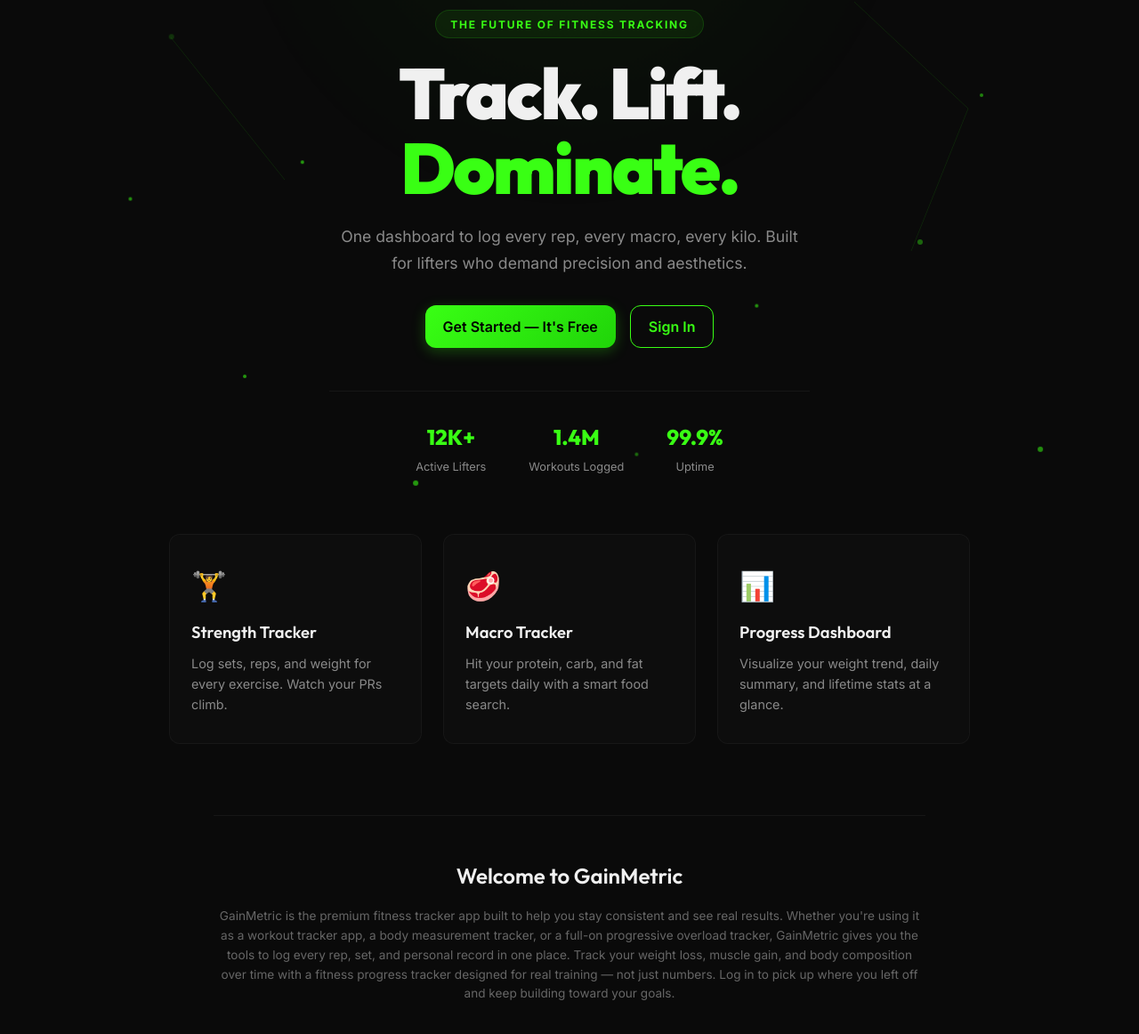
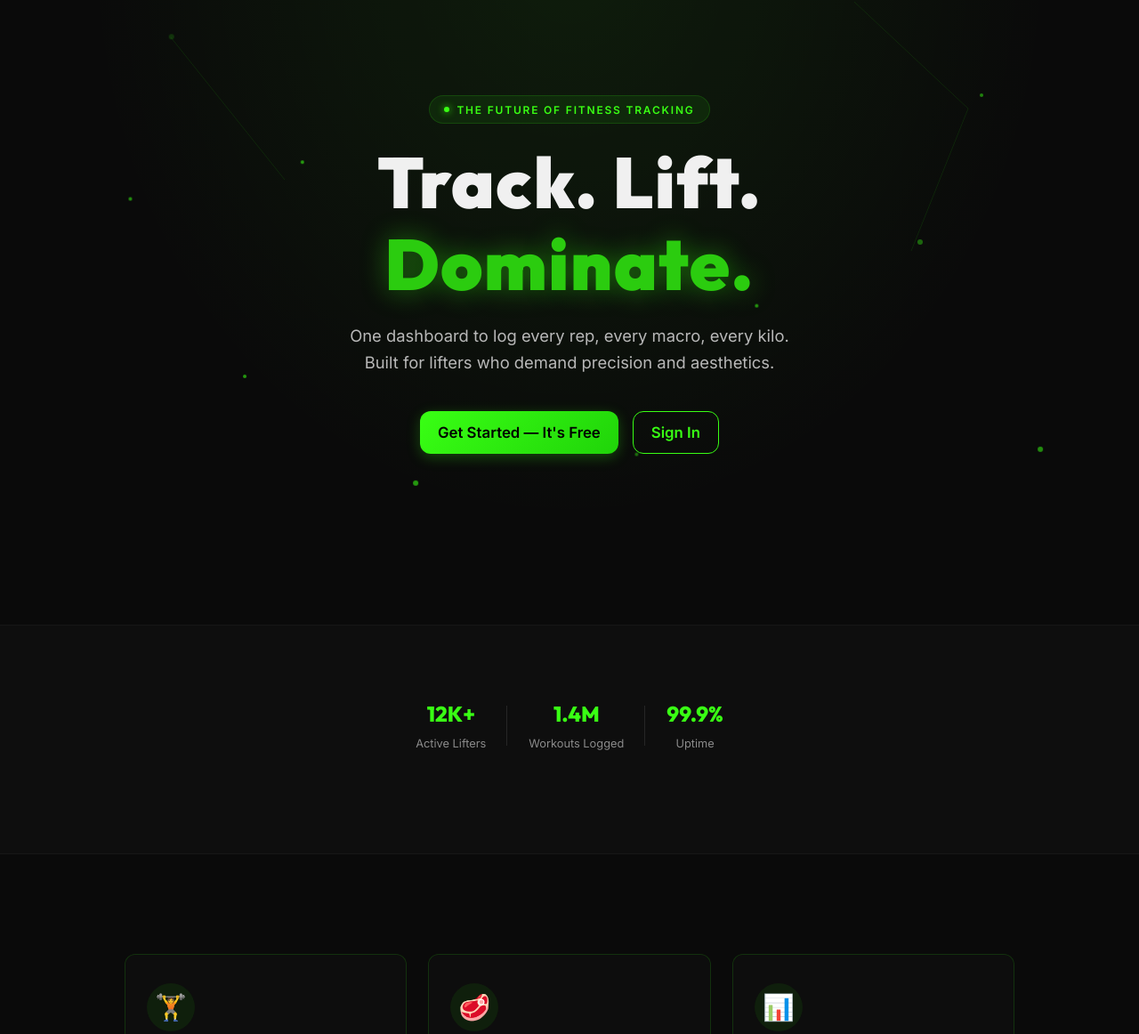
Before and after one commit to enigmagaming2007-hub/GainMetric, a website: page public/index.html in a window 1280 px wide. Shown: the part 118-1280 px from the top of the page at 89% size. Drawn offline with nearby package versions, Linux system fonts and the light colour scheme.

Commit message:
UI: Refined landing page layout, typography hierarchy, feature cards, and hero glow

```diff
--- a/public/index.html
+++ b/public/index.html
@@ -116,41 +116,56 @@
 
     <!-- ——— LANDING PAGE ——— -->
     <section id="page-landing" class="page">
-      <div class="landing">
+      <div class="landing-hero">
         <div class="landing-glow"></div>
-        <div class="landing-content">
-          <p class="landing-tag">THE FUTURE OF FITNESS TRACKING</p>
-          <h1 class="landing-headline">Track. Lift.<br/><span class="accent">Dominate.</span></h1>
-          <p class="landing-sub">One dashboard to log every rep, every macro, every kilo. Built for lifters who demand precision and aesthetics.</p>
+        <div class="container landing-hero-container">
+          <p class="landing-tag"><span class="tag-dot"></span>THE FUTURE OF FITNESS TRACKING</p>
+          <h1 class="landing-headline">Track. Lift.<br/><span class="accent-glow">Dominate.</span></h1>
+          <p class="landing-sub">
+            One dashboard to log every rep, every macro, every kilo.<br/>
+            Built for lifters who demand precision and aesthetics.
+          </p>
           <div class="landing-actions">
             <button id="btn-signup" class="btn btn-primary btn-lg">Get Started — It's Free</button>
             <button id="btn-signin" class="btn btn-outline btn-lg">Sign In</button>
           </div>
-          <div class="landing-stats">
-            <div class="landing-stat"><span class="accent">12K+</span><small>Active Lifters</small></div>
-            <div class="landing-stat"><span class="accent">1.4M</span><small>Workouts Logged</small></div>
-            <div class="landing-stat"><span class="accent">99.9%</span><small>Uptime</small></div>
         </div>
       </div>
+
+      <div class="landing-stats-section">
+        <div class="container">
+          <div class="landing-stats">
+            <div class="landing-stat"><span class="accent count-up" data-target="12" data-suffix="K+">0</span><small>Active Lifters</small></div>
+            <div class="landing-stat"><span class="accent count-up" data-target="1.4" data-suffix="M" data-decimals="1">0</span><small>Workouts Logged</small></div>
+            <div class="landing-stat"><span class="accent count-up" data-target="99.9" data-suffix="%" data-decimals="1">0</span><small>Uptime</small></div>
+          </div>
+        </div>
+      </div>
+
+      <div class="landing-features-section">
+        <div class="container">
           <div class="landing-features">
             <div class="feature-card">
-            <div class="feature-icon">🏋️</div>
+              <div class="feature-icon-wrapper"><span class="feature-icon">🏋️</span></div>
               <h3>Strength Tracker</h3>
               <p>Log sets, reps, and weight for every exercise. Watch your PRs climb.</p>
             </div>
             <div class="feature-card">
-            <div class="feature-icon">🥩</div>
+              <div class="feature-icon-wrapper"><span class="feature-icon">🥩</span></div>
               <h3>Macro Tracker</h3>
               <p>Hit your protein, carb, and fat targets daily with a smart food search.</p>
             </div>
             <div class="feature-card">
-            <div class="feature-icon">📊</div>
+              <div class="feature-icon-wrapper"><span class="feature-icon">📊</span></div>
               <h3>Progress Dashboard</h3>
               <p>Visualize your weight trend, daily summary, and lifetime stats at a glance.</p>
             </div>
           </div>
+        </div>
+      </div>
 
       <div class="landing-seo-section">
+        <div class="container" style="text-align: center; max-width: 800px; margin: 0 auto;">
           <h3>Welcome to GainMetric</h3>
           <p class="seo-paragraph">GainMetric is the premium fitness tracker app built to help you stay consistent and see real results. Whether you're using it as a workout tracker app, a body measurement tracker, or a full-on progressive overload tracker, GainMetric gives you the tools to log every rep, set, and personal record in one place. Track your weight loss, muscle gain, and body composition over time with a fitness progress tracker designed for real training — not just numbers. Log in to pick up where you left off and keep building toward your goals.</p>
         </div>
--- a/public/styles.css
+++ b/public/styles.css
@@ -71,22 +71,22 @@
 .btn {
   display: inline-flex; align-items: center; justify-content: center; gap: 0.5rem;
   font-weight: 600; border: none; border-radius: var(--radius-sm); cursor: pointer;
-  transition: all var(--transition); font-size: 0.9rem; padding: 0.65rem 1.4rem;
+  transition: all var(--transition); font-size: 0.95rem; padding: 0.75rem 1.6rem;
   white-space: nowrap;
 }
 .btn-primary {
   background: var(--accent); color: var(--black-pure);
-  box-shadow: 0 0 20px var(--accent-glow);
+  box-shadow: 0 4px 15px rgba(57,255,20,0.2), 0 0 20px var(--accent-glow);
 }
-.btn-primary:hover { background: #50ff30; box-shadow: 0 0 30px var(--accent-glow), 0 0 60px rgba(57,255,20,0.15); transform: translateY(-1px); }
+.btn-primary:hover { background: #50ff30; box-shadow: 0 6px 20px rgba(57,255,20,0.4), 0 0 30px var(--accent-glow); transform: translateY(-1px) scale(1.02); }
 .btn-outline {
   background: transparent; color: var(--accent); border: 1.5px solid var(--accent);
 }
-.btn-outline:hover { background: var(--accent-subtle); }
+.btn-outline:hover { background: var(--accent-subtle); transform: scale(1.02); }
 .btn-ghost { background: transparent; color: var(--text-secondary); }
 .btn-ghost:hover { color: var(--text-primary); background: var(--black-hover); }
 .btn-sm { font-size: 0.8rem; padding: 0.45rem 0.9rem; }
-.btn-lg { font-size: 1rem; padding: 1rem 2.2rem; border-radius: var(--radius); }
+.btn-lg { font-size: 1.05rem; padding: 1.1rem 2.4rem; border-radius: var(--radius); }
 .btn-block { width: 100%; }
 .btn-danger { color: var(--danger); }
 .btn-danger:hover { background: rgba(255,68,68,0.1); }
@@ -158,65 +158,84 @@
 /* ============================================================
    LANDING PAGE
    ============================================================ */
-.landing {
-  min-height: 100vh; display: flex; flex-direction: column;
+.landing-hero {
+  min-height: 80vh; display: flex; flex-direction: column;
   justify-content: center; align-items: center; text-align: center;
-  padding: 4rem 1.5rem 3rem; position: relative; overflow: hidden;
+  padding: 8rem 1.5rem 5rem; position: relative; overflow: hidden;
 }
+.landing-hero-container { position: relative; z-index: 1; max-width: 720px; }
 .landing-glow {
-  position: absolute; top: -40%; left: 50%; transform: translateX(-50%);
-  width: 800px; height: 800px;
-  background: radial-gradient(circle, rgba(57,255,20,0.08) 0%, transparent 70%);
-  pointer-events: none; animation: pulse 6s ease-in-out infinite;
+  position: absolute; top: 0; left: 0; width: 100%; height: 100%;
+  background: radial-gradient(ellipse at top, rgba(57,255,20,0.08), transparent 60%);
+  pointer-events: none; mix-blend-mode: screen;
 }
-@keyframes pulse { 0%,100% { opacity: 0.6; transform: translateX(-50%) scale(1); } 50% { opacity: 1; transform: translateX(-50%) scale(1.1); } }
-.landing-content { position: relative; z-index: 1; max-width: 720px; }
 .landing-tag {
-  font-size: 0.75rem; font-weight: 700; letter-spacing: 0.15em; text-transform: uppercase;
+  font-size: 0.75rem; font-weight: 600; letter-spacing: 0.15em; text-transform: uppercase;
   color: var(--accent); margin-bottom: 1.25rem;
-  display: inline-block; background: var(--accent-subtle);
+  display: inline-flex; align-items: center; gap: 0.5rem; background: var(--accent-subtle);
   padding: 0.35rem 1rem; border-radius: 100px; border: 1px solid rgba(57,255,20,0.15);
+}
+.tag-dot {
+  width: 6px; height: 6px; background: var(--accent); border-radius: 50%;
+  box-shadow: 0 0 8px var(--accent);
 }
 .landing-headline {
   font-family: var(--font-display); font-size: clamp(2.8rem, 7vw, 5rem);
-  font-weight: 900; line-height: 1.05; letter-spacing: -0.03em; margin-bottom: 1.25rem;
+  font-weight: 900; line-height: 1.15; letter-spacing: 0.02em; margin-bottom: 1.25rem;
+}
+.accent-glow {
+  color: #2bcc0f; text-shadow: 0 0 30px rgba(57, 255, 20, 0.4);
 }
 .landing-sub {
-  font-size: 1.1rem; color: var(--text-secondary); max-width: 540px; margin: 0 auto 2rem;
-  line-height: 1.7;
+  font-size: 1.15rem; color: #B8B8B8; max-width: 520px; margin: 0 auto 2.5rem;
+  line-height: 1.6;
 }
 .landing-actions { display: flex; gap: 1rem; justify-content: center; flex-wrap: wrap; margin-bottom: 3rem; }
+
+.landing-stats-section {
+  padding: 3rem 1.5rem; background: rgba(255,255,255,0.02);
+  border-top: 1px solid var(--black-border); border-bottom: 1px solid var(--black-border);
+}
 .landing-stats {
   display: flex; gap: 3rem; justify-content: center; flex-wrap: wrap;
-  padding-top: 2rem; border-top: 1px solid var(--black-border);
 }
-.landing-stat { text-align: center; }
+.landing-stat { text-align: center; position: relative; }
+.landing-stat:not(:last-child)::after {
+  content: ''; position: absolute; top: 15%; right: -1.5rem;
+  width: 1px; height: 70%; background: rgba(255,255,255,0.1);
+}
 .landing-stat span { font-family: var(--font-display); font-size: 1.5rem; font-weight: 800; display: block; }
 .landing-stat small { font-size: 0.8rem; color: var(--text-secondary); }
 
 /* Features */
+.landing-features-section { padding: 5rem 1.5rem; }
 .landing-features {
   display: grid; grid-template-columns: repeat(auto-fit, minmax(240px, 1fr));
-  gap: 1.5rem; max-width: 900px; width: 100%;
-  margin-top: 4rem; position: relative; z-index: 1;
+  gap: 1.5rem; max-width: 1000px; width: 100%; margin: 0 auto;
 }
 .feature-card {
-  background: var(--black-card); border: 1px solid var(--black-border);
+  background: var(--black-card); border: 1px solid rgba(57,255,20,0.15);
   border-radius: var(--radius); padding: 2rem 1.5rem;
   text-align: left; transition: all var(--transition);
 }
-.feature-card:hover { border-color: var(--accent); transform: translateY(-4px); box-shadow: 0 8px 30px rgba(57,255,20,0.08); }
-.feature-icon { font-size: 2rem; margin-bottom: 0.75rem; }
+.feature-card:hover {
+  border-color: var(--accent); transform: translateY(-4px); box-shadow: 0 12px 40px rgba(57,255,20,0.25);
+}
+.feature-icon-wrapper {
+  display: inline-flex; align-items: center; justify-content: center;
+  width: 54px; height: 54px; border-radius: 50%;
+  background: rgba(57,255,20,0.08); margin-bottom: 1rem;
+}
+.feature-icon { font-size: 1.8rem; }
 .feature-card h3 { margin-bottom: 0.5rem; }
 .feature-card p { color: var(--text-secondary); font-size: 0.9rem; line-height: 1.6; }
 
 .landing-seo-section {
-  margin-top: 5rem;
-  padding-top: 3rem;
-  border-top: 1px solid var(--black-border);
+  padding-bottom: 5rem;
   text-align: center;
   max-width: 800px;
   width: 100%;
+  margin: 0 auto;
 }
 .landing-seo-section h3 {
   color: var(--text-primary);
```
Lines whose indentation alone changed are shown as unchanged.
